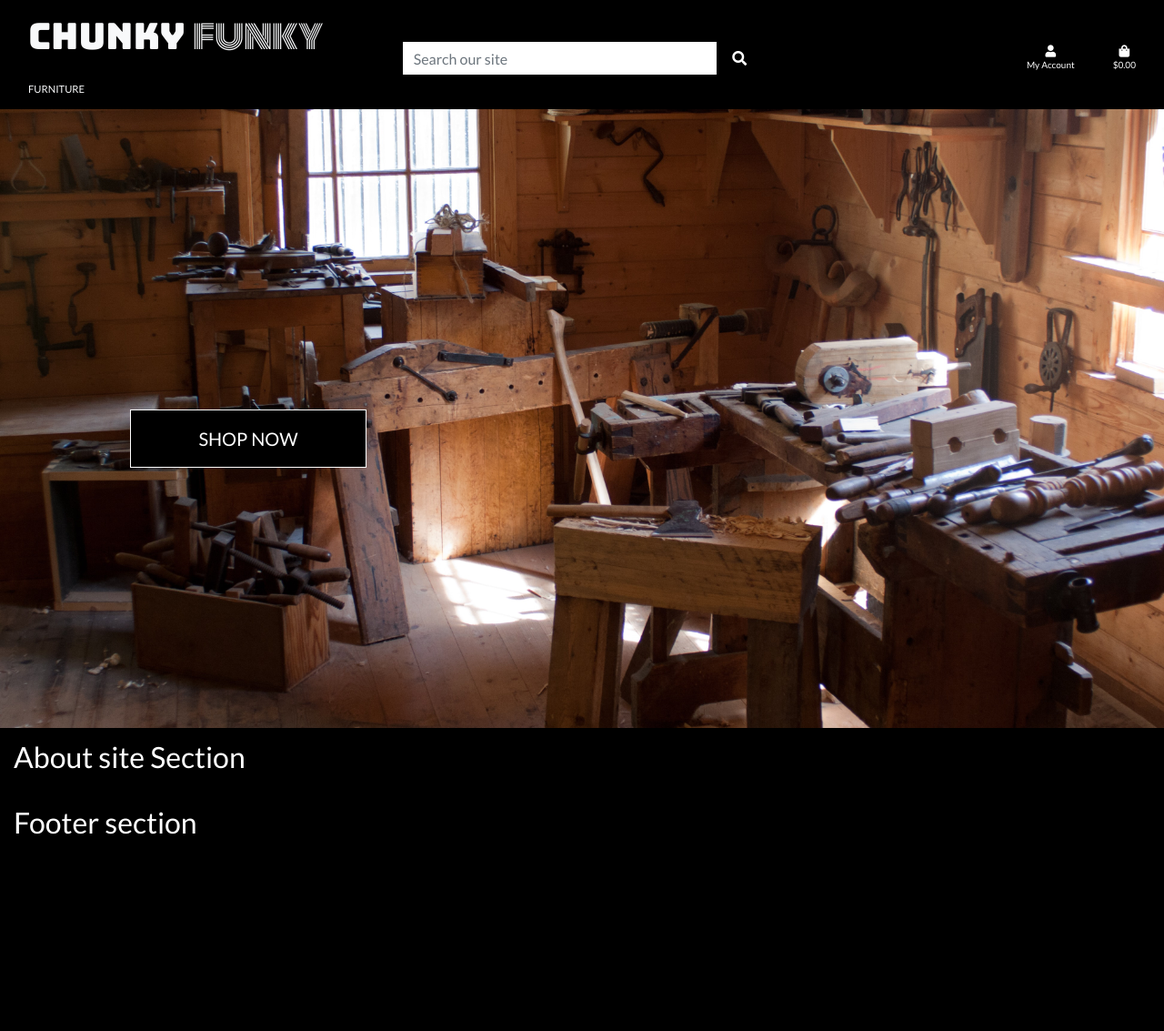
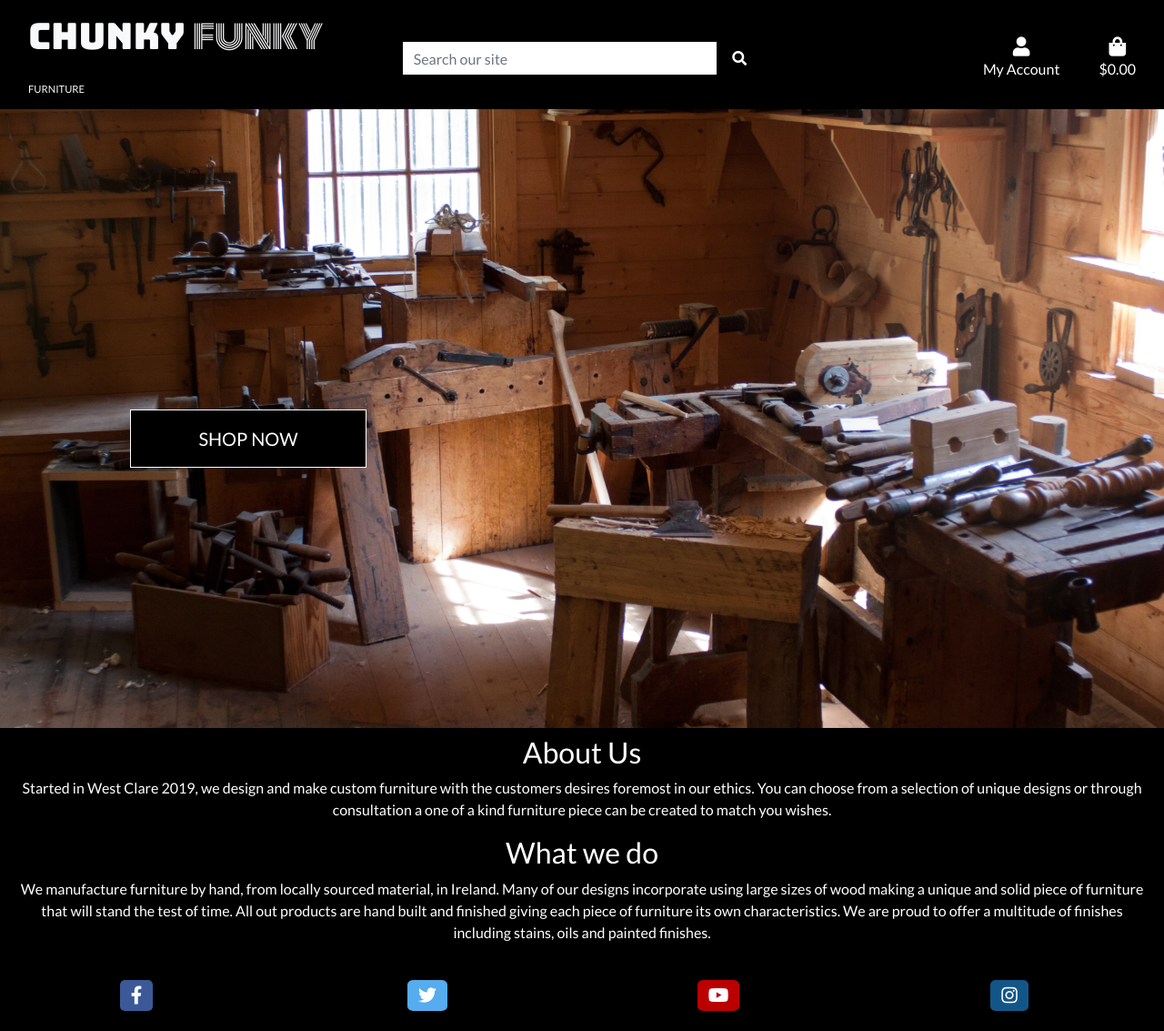
Before and after one commit to VinceNolan999/chunky_funky, a Django app: page / in a window 1280 px wide. Shown: the whole page at 91% size. Before the commit the page ends 917 px from the top, so only its background shows below. Run offline with Django 3.2, Linux system fonts and the light colour scheme; some libraries are stand-ins or nearby versions; some web fonts are replaced.

Commit message:
about and footer section added

```diff
--- a/static/css/base.css
+++ b/static/css/base.css
@@ -9,7 +9,6 @@ body {
     color: #555;
     font-family: 'Lato';
     font-size: 10px;
-
 }
 
 /* from Bulma */
@@ -81,11 +80,64 @@ body {
     border: 1px solid black !important;
 }
 
+.list-inline {
+    font-size: 1rem;
+}
+
+/*--------------------------------About us---------------------*/
 .about-site {
     background: black;
     font-size: 2rem;
 }
+.about-site p {
+    font-size: 1rem;
+}
 
+/*--------------------------------Footer---------------------*/
+
+
+.footer-bg {
+    background-color: black;
+    height: 10vh;
+    position: relative;
+}
+
+.fab {
+    padding: 7px 12px;
+    font-size: 20px;
+    text-align: center;
+    text-decoration: none;
+    border-radius: 15%;
+}
+
+.fab:hover {
+    opacity: 0.7;
+}
+
+.footer-icons {
+    left: -10px;
+    top: 3vh;
+}
+
+.fa-facebook-f {
+    background: #3B5998;
+    color: white;
+}
+
+.fa-twitter {
+    background: #55ACEE;
+    color: white;
+}
+
+.fa-youtube {
+    background: #bb0000;
+    color: white;
+}
+
+.fa-instagram {
+    background: #125688;
+    color: white;
+}
 
 /* -------------------------------- Media Queries */
 
--- a/templates/about.html
+++ b/templates/about.html
@@ -1,8 +1,18 @@
 {% load static %}
-<div class="container-fluid">
-    <div class="row bg-black text-white pt-lg-2 d-none d-lg-flex">
-        <div class="col 12">
-            <p class="about-site">About site Section</p>
+    <section>
+        <div class="container-fluid">
+            <div class="row bg-black text-white pt-lg-2 d-none d-lg-flex">
+                <div class="about-site col 12 text-center">
+                    <h2>About Us</h2>
+                    <p>Started in West Clare 2019, we design and make custom furniture with the customers desires foremost in our ethics. You can choose from a selection of
+                        unique designs or through consultation a one of a kind furniture piece can be created to match you wishes.
+                    </p>
+                    <h2>What we do</h2>
+                    <p>We manufacture furniture by hand, from locally sourced material, in Ireland. Many of our designs incorporate using large sizes of wood making a unique
+                        and solid piece of furniture that will stand the test of time.  All out products are hand built and finished giving each piece of furniture its own characteristics.
+                        We are proud to offer a multitude of finishes including stains, oils and painted finishes.
+                    </p>
+                </div>
+            </div>
         </div>
-    </div>
-</div>
+    </section>
--- a/templates/footer.html
+++ b/templates/footer.html
@@ -1,8 +1,23 @@
 {% load static %}
-<div class="container-fluid">
-    <div class="row bg-black text-white pt-lg-2 d-none d-lg-flex">
-        <div class="col 12">
-            <p class="about-site">Footer section</p>
+    <footer>
+        <div class="container-fluid footer-bg">
+            <div class="row">
+                <div class="col text-center footer-icons">
+                    <a href="https://www.facebook.com" target="_blank" aria-label="facebook" rel="noopener"><i
+                            class="fab fa-facebook-f"></i></a>
+                </div>
+                <div class="col text-center footer-icons">
+                    <a href="https://www.twitter.com" target="_blank" aria-label="twitter" rel="noopener"><i
+                            class="fab fa-twitter"></i></a>
+                </div>
+                <div class="col text-center footer-icons">
+                    <a href="https://www.youtube.com" target="_blank" aria-label="youtube" rel="noopener"><i
+                            class="fab fa-youtube"></i></a>
+                </div>
+                <div class="col text-center footer-icons">
+                    <a href="https://www.instagram.com" target="_blank" aria-label="instagram" rel="noopener"><i
+                            class="fab fa-instagram"></i></a>
+                </div>
+            </div>
         </div>
-    </div>
-</div>
+    </footer>
```
